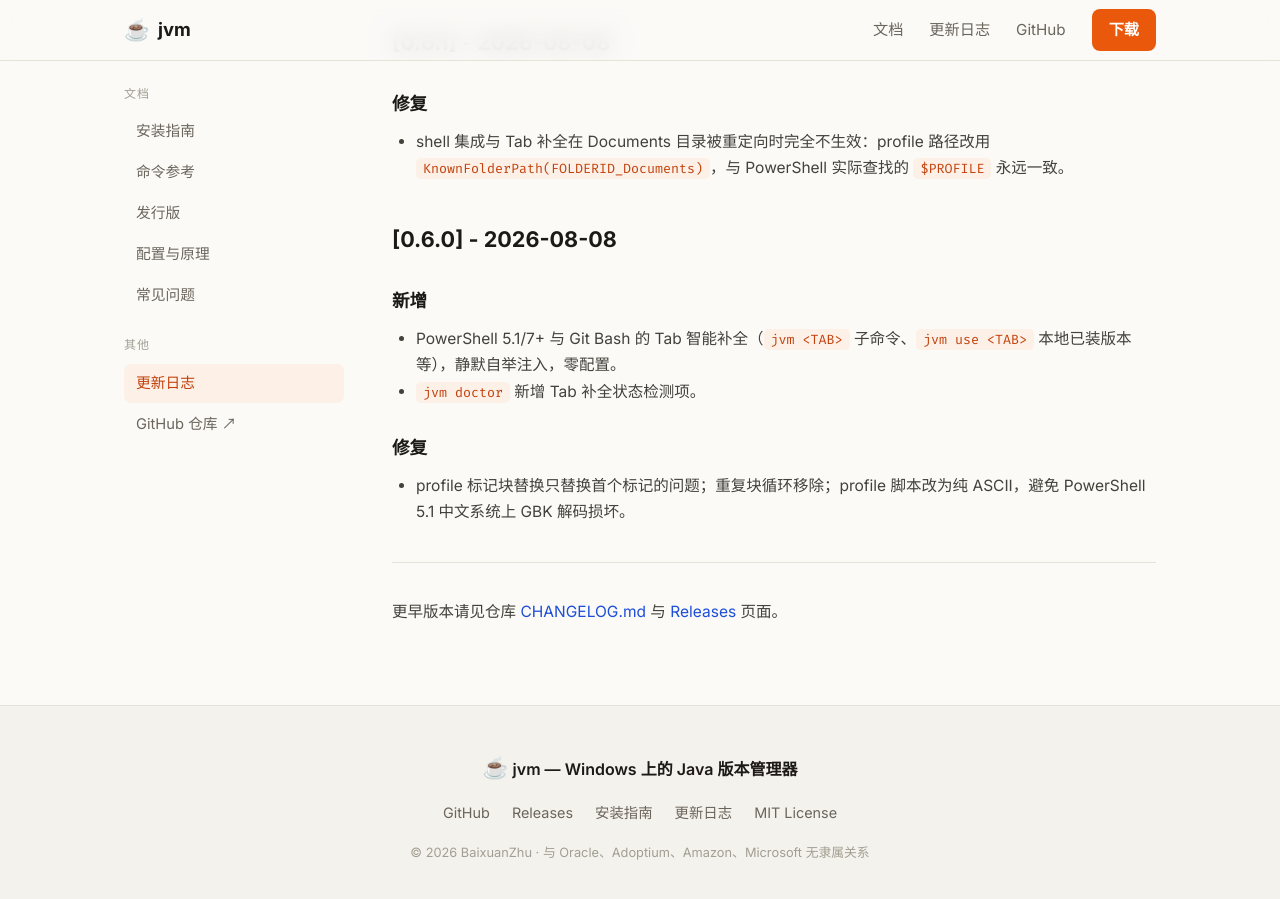
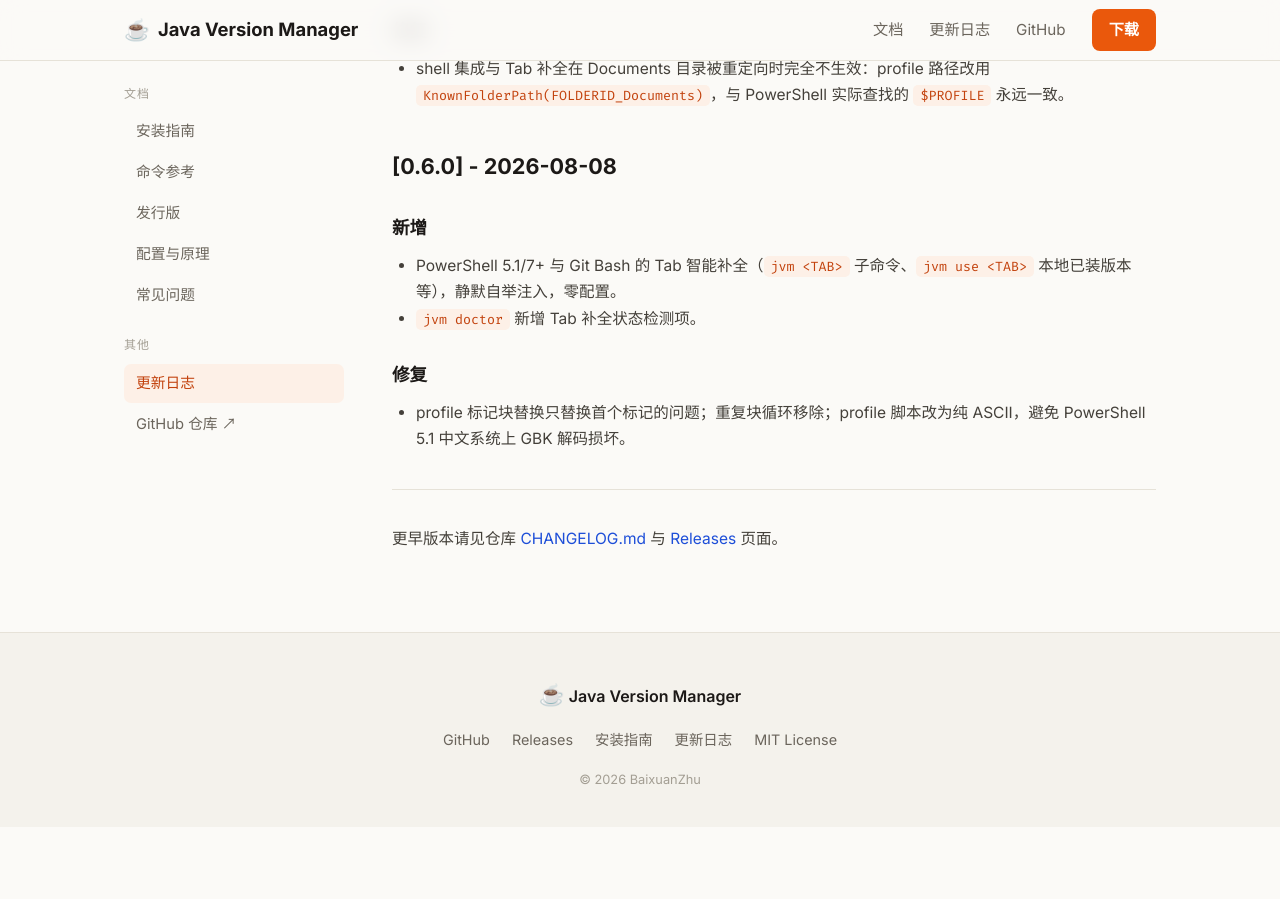
Before and after one commit to BaixuanZhu/jvm, a Jekyll site: the page built from changelog.md, in a window 1280 px wide and 900 px high, scrolled down 745 px. Built offline with Jekyll 4.4.1, drawn with Linux system fonts in a browser that asks for light colours; after the commit the page ends 1572 px from its top, so only the background shows below that; some of the changed text lies outside the part shown.

Commit message:
refactor(site): 精简文案 —— 品牌改全称、删免责声明与 changelog 同步说明
- 顶栏/页脚品牌名 jvm → Java Version Manager（site.title 同步）
- 页脚删除发行版免责声明
- 更新日志页删除顶部同步说明引用块

```diff
--- a/_config.yml
+++ b/_config.yml
@@ -1,7 +1,7 @@
 # jvm 官网（gh-pages 分支）
 # 纯自定义布局，不使用现成主题；GitHub Pages 原生 Jekyll 构建
 
-title: jvm
+title: Java Version Manager
 description: >-
   jvm 是 Windows 上的 Java 版本管理器，类似 nvm-windows / jabba。
   支持 Temurin / Corretto / Microsoft Build of OpenJDK，
--- a/_includes/footer.html
+++ b/_includes/footer.html
@@ -1,7 +1,7 @@
 <footer class="site-footer">
   <div class="container footer-inner">
     <div class="footer-brand">
-      <span class="brand-logo">☕</span> jvm — Windows 上的 Java 版本管理器
+      <span class="brand-logo">☕</span> Java Version Manager
     </div>
     <nav class="footer-links">
       <a href="{{ site.github_repo }}" target="_blank" rel="noopener">GitHub</a>
@@ -10,6 +10,6 @@
       <a href="{{ '/changelog/' | relative_url }}">更新日志</a>
       <a href="{{ site.github_repo }}/blob/main/LICENSE" target="_blank" rel="noopener">MIT License</a>
     </nav>
-    <p class="footer-copy">© 2026 BaixuanZhu · 与 Oracle、Adoptium、Amazon、Microsoft 无隶属关系</p>
+    <p class="footer-copy">© 2026 BaixuanZhu</p>
   </div>
 </footer>
--- a/_includes/header.html
+++ b/_includes/header.html
@@ -2,7 +2,7 @@
   <div class="container header-inner">
     <a class="brand" href="{{ '/' | relative_url }}">
       <span class="brand-logo">☕</span>
-      <span class="brand-name">jvm</span>
+      <span class="brand-name">Java Version Manager</span>
     </a>
 
     <button class="nav-toggle" aria-label="打开导航" aria-expanded="false">
```
Also changed, not shown: changelog.md.
